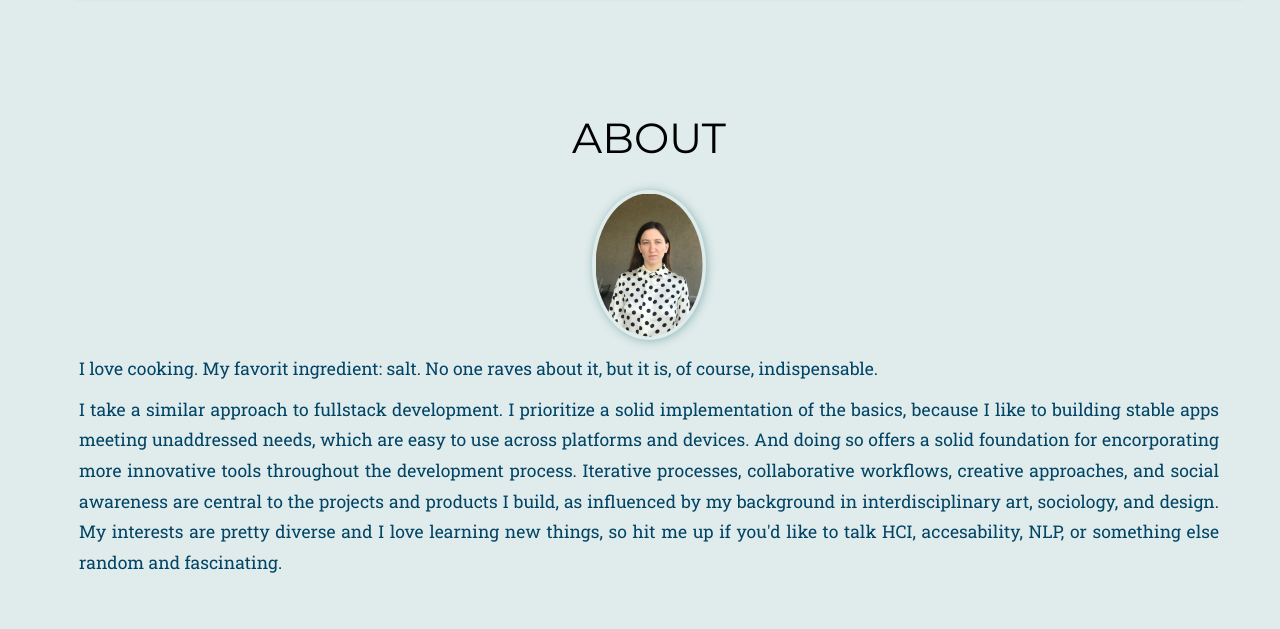
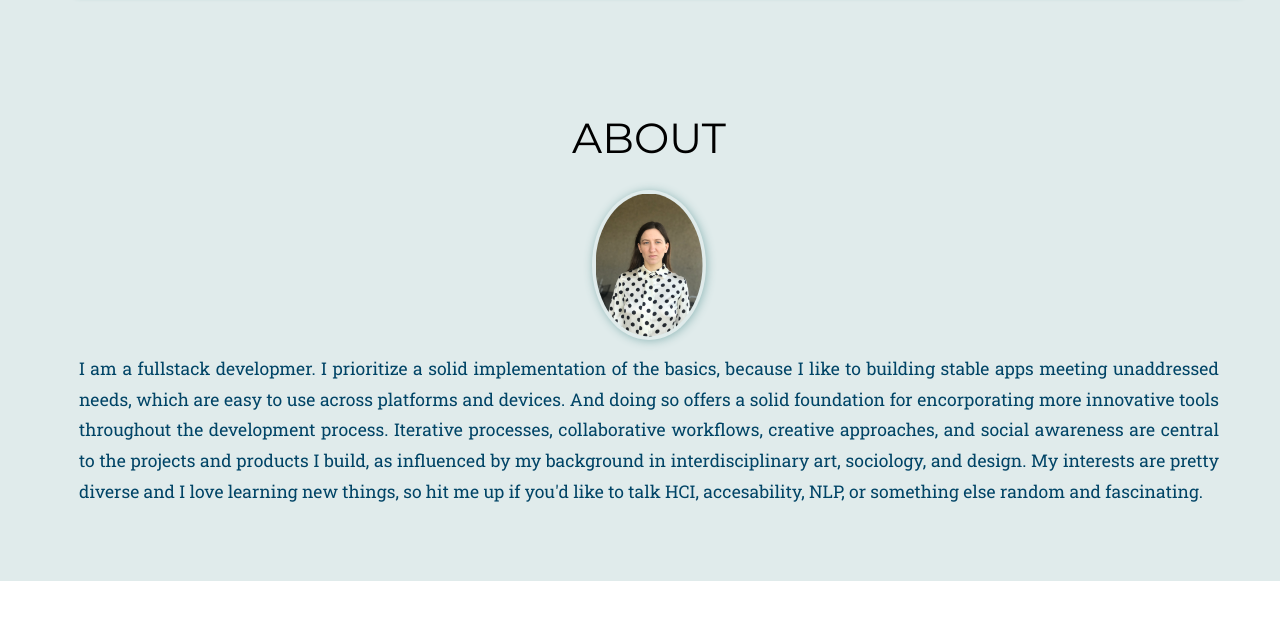
Before and after one commit to pixiephreak/tech-portfolio, a website: page index.html in a window 1280 px wide. Shown: the part 865-1494 px from the top of the page. Drawn offline with nearby package versions, Linux system fonts and the light colour scheme; a web font is replaced by a local one.

Commit message:
edit bio copy

```diff
--- a/index.html
+++ b/index.html
@@ -152,8 +152,7 @@
       <div class="row text-center">
         <div class="col-md-12">
           <img src="assets/imgs/bioPic.jpg" alt="headshot" class='img-circle img-responsive center-block'>
-          <p class="copy">I love cooking. My favorit ingredient: salt. No one raves about it, but it is, of course, indispensable.</p>
-          <p class="copy"> I take a similar approach to fullstack development. I prioritize a solid implementation of the basics, because I like to building stable apps meeting unaddressed needs, which are easy to use across platforms and devices. And doing so offers a solid foundation for encorporating more innovative tools throughout the development process.  Iterative processes, collaborative workflows, creative approaches, and social awareness are central to the projects and products I build, as influenced by my background in interdisciplinary art, sociology, and design. My interests are pretty diverse and I love learning new things, so hit me up if you'd like to talk HCI, accesability, NLP, or something else random and fascinating.  </p>
+          <p class="copy"> I am a fullstack developmer. I prioritize a solid implementation of the basics, because I like to building stable apps meeting unaddressed needs, which are easy to use across platforms and devices. And doing so offers a solid foundation for encorporating more innovative tools throughout the development process.  Iterative processes, collaborative workflows, creative approaches, and social awareness are central to the projects and products I build, as influenced by my background in interdisciplinary art, sociology, and design. My interests are pretty diverse and I love learning new things, so hit me up if you'd like to talk HCI, accesability, NLP, or something else random and fascinating.  </p>
         </div>
       </div>
     </div>
```
